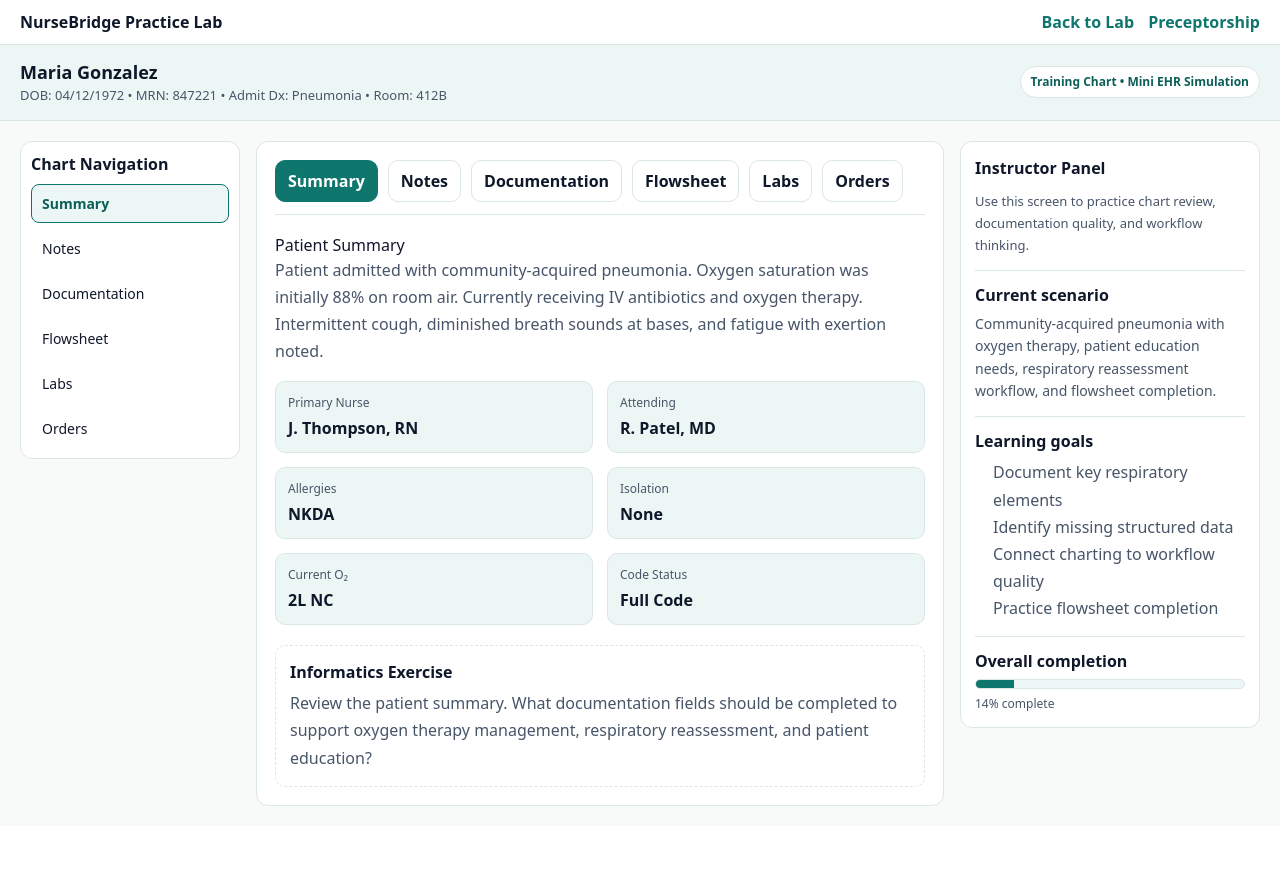
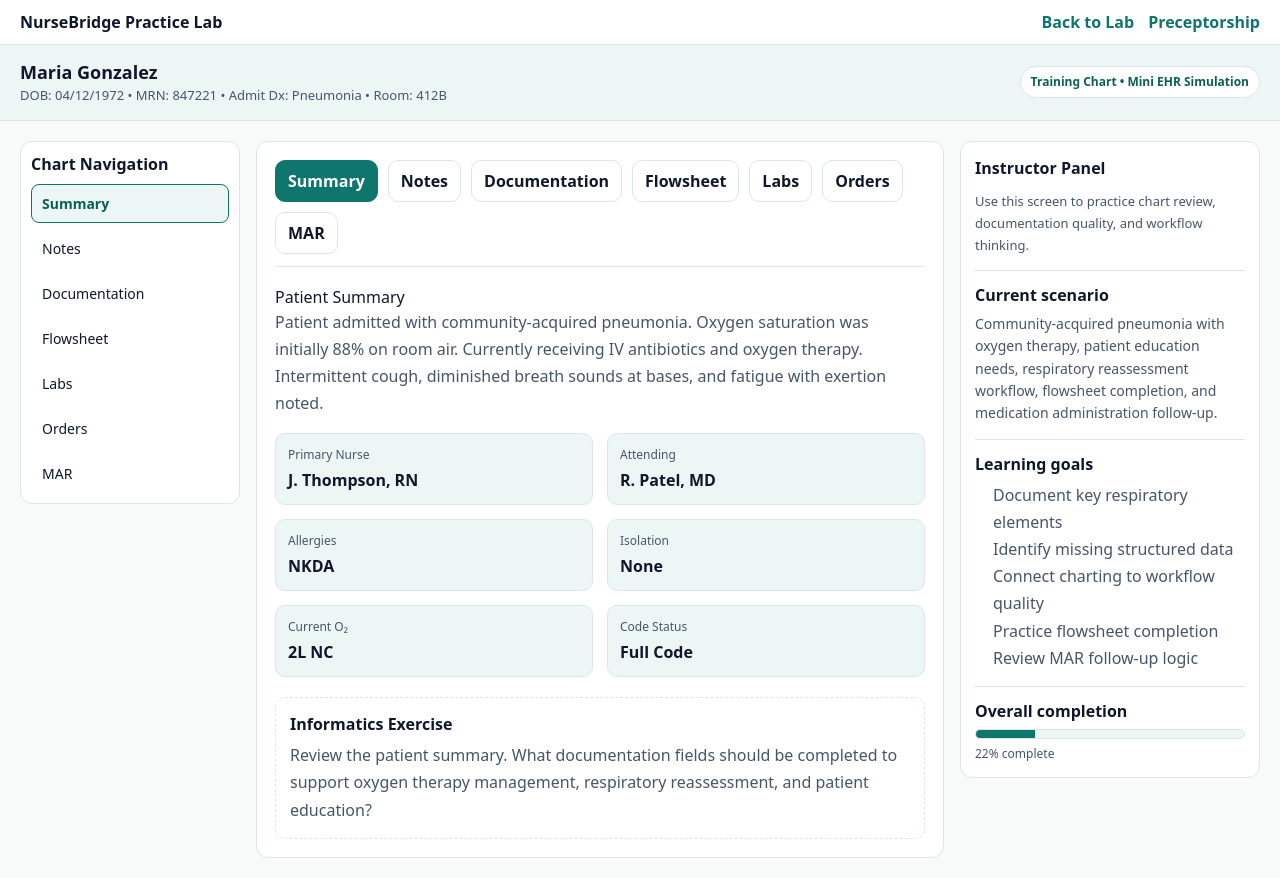
Before and after one commit to bamao33-hub/nursebridge-web, a Next.js app: page /practice-lab/chart in a window 1280 px wide. Before the commit the page ends 826 px from the top, so only its background shows below. Built offline with nearby package versions, Linux system fonts and the light colour scheme.

Commit message:
Update page.tsx

```diff
--- a/app/practice-lab/chart/page.tsx
+++ b/app/practice-lab/chart/page.tsx
@@ -9,7 +9,10 @@ type TabKey =
   | "Documentation"
   | "Flowsheet"
   | "Labs"
-  | "Orders";
+  | "Orders"
+  | "MAR";
+
+type MarStatus = "Due" | "Given" | "Held" | "Late";
 
 export default function ChartSimulation() {
   const [activeTab, setActiveTab] = useState<TabKey>("Summary");
@@ -37,6 +40,41 @@ export default function ChartSimulation() {
     activityTolerance: "",
   });
 
+  const [mar, setMar] = useState([
+    {
+      med: "Ceftriaxone 1g",
+      route: "IV",
+      schedule: "q24h",
+      due: "09:00",
+      status: "Due" as MarStatus,
+      note: "",
+    },
+    {
+      med: "Azithromycin 500mg",
+      route: "PO",
+      schedule: "Daily",
+      due: "09:00",
+      status: "Given" as MarStatus,
+      note: "Given with water",
+    },
+    {
+      med: "Acetaminophen 650mg",
+      route: "PO",
+      schedule: "PRN",
+      due: "12:00",
+      status: "Late" as MarStatus,
+      note: "",
+    },
+    {
+      med: "Albuterol Neb",
+      route: "Neb",
+      schedule: "q6h",
+      due: "14:00",
+      status: "Held" as MarStatus,
+      note: "Patient resting; reassess respiratory status",
+    },
+  ]);
+
   const COLORS = {
     teal: "#0f766e",
     tealDark: "#0b5f58",
@@ -52,6 +90,9 @@ export default function ChartSimulation() {
     okBg: "#ecfdf5",
     okBorder: "#86efac",
     okText: "#166534",
+    lateBg: "#fef2f2",
+    lateBorder: "#fca5a5",
+    lateText: "#991b1b",
   };
 
   const tabs: TabKey[] = [
@@ -61,6 +102,7 @@ export default function ChartSimulation() {
     "Flowsheet",
     "Labs",
     "Orders",
+    "MAR",
   ];
 
   const missingDocItems = useMemo(() => {
@@ -85,12 +127,29 @@ export default function ChartSimulation() {
     return items;
   }, [flow]);
 
-  const completionPct = Math.round(
-    ((14 -
-      Math.min(missingDocItems.length, 6) -
-      Math.min(missingFlowItems.length, 6)) /
-      14) *
-      100
+  const marGaps = useMemo(() => {
+    const items: string[] = [];
+    mar.forEach((m) => {
+      if ((m.status === "Held" || m.status === "Late") && !m.note.trim()) {
+        items.push(`${m.med} missing follow-up note`);
+      }
+      if (m.status === "Due") {
+        items.push(`${m.med} still due`);
+      }
+    });
+    return items;
+  }, [mar]);
+
+  const completionPct = Math.max(
+    0,
+    Math.round(
+      ((18 -
+        Math.min(missingDocItems.length, 6) -
+        Math.min(missingFlowItems.length, 6) -
+        Math.min(marGaps.length, 6)) /
+        18) *
+        100
+    )
   );
 
   return (
@@ -715,6 +774,103 @@ export default function ChartSimulation() {
               </ExerciseBox>
             </div>
           )}
+
+          {activeTab === "MAR" && (
+            <div>
+              <h2 style={{ marginTop: 0 }}>Medication Administration Record (MAR)</h2>
+
+              <AlertBox
+                title={marGaps.length ? "MAR review needed" : "MAR looks complete"}
+                text={
+                  marGaps.length
+                    ? `Items needing follow-up: ${marGaps.join(", ")}.`
+                    : "Medication statuses and follow-up notes appear complete."
+                }
+                ok={!marGaps.length}
+                colors={COLORS}
+              />
+
+              <div
+                style={{
+                  border: `1px solid ${COLORS.border}`,
+                  borderRadius: 12,
+                  overflow: "hidden",
+                  marginTop: 16,
+                }}
+              >
+                <div
+                  style={{
+                    display: "grid",
+                    gridTemplateColumns: "2fr 80px 90px 80px 100px 1.5fr",
+                    background: COLORS.soft,
+                    fontWeight: 700,
+                  }}
+                >
+                  <div style={marHeadStyle}>Medication</div>
+                  <div style={marHeadStyle}>Route</div>
+                  <div style={marHeadStyle}>Schedule</div>
+                  <div style={marHeadStyle}>Due</div>
+                  <div style={marHeadStyle}>Status</div>
+                  <div style={marHeadStyle}>Follow-up note</div>
+                </div>
+
+                {mar.map((m, idx) => (
+                  <div
+                    key={m.med}
+                    style={{
+                      display: "grid",
+                      gridTemplateColumns: "2fr 80px 90px 80px 100px 1.5fr",
+                      borderTop: `1px solid ${COLORS.border}`,
+                      background:
+                        m.status === "Late"
+                          ? COLORS.lateBg
+                          : m.status === "Held"
+                          ? COLORS.warnBg
+                          : "#fff",
+                    }}
+                  >
+                    <div style={marCellStyle}>{m.med}</div>
+                    <div style={marCellStyle}>{m.route}</div>
+                    <div style={marCellStyle}>{m.schedule}</div>
+                    <div style={marCellStyle}>{m.due}</div>
+                    <div style={marCellStyle}>
+                      <select
+                        value={m.status}
+                        onChange={(e) => {
+                          const next = [...mar];
+                          next[idx].status = e.target.value as MarStatus;
+                          setMar(next);
+                        }}
+                        style={miniInputStyle(COLORS)}
+                      >
+                        <option value="Due">Due</option>
+                        <option value="Given">Given</option>
+                        <option value="Held">Held</option>
+                        <option value="Late">Late</option>
+                      </select>
+                    </div>
+                    <div style={marCellStyle}>
+                      <input
+                        value={m.note}
+                        onChange={(e) => {
+                          const next = [...mar];
+                          next[idx].note = e.target.value;
+                          setMar(next);
+                        }}
+                        style={miniInputStyle(COLORS)}
+                        placeholder="Add note if held / late"
+                      />
+                    </div>
+                  </div>
+                ))}
+              </div>
+
+              <ExerciseBox colors={COLORS}>
+                Informatics review: Which medication administration gaps could affect compliance,
+                handoff communication, or medication safety?
+              </ExerciseBox>
+            </div>
+          )}
         </div>
 
         <div
@@ -741,7 +897,7 @@ export default function ChartSimulation() {
           >
             <div style={{ fontWeight: 700, marginBottom: 6 }}>Current scenario</div>
             <div style={{ color: COLORS.muted, fontSize: 14, lineHeight: 1.6 }}>
-              Community-acquired pneumonia with oxygen therapy, patient education needs, respiratory reassessment workflow, and flowsheet completion.
+              Community-acquired pneumonia with oxygen therapy, patient education needs, respiratory reassessment workflow, flowsheet completion, and medication administration follow-up.
             </div>
           </div>
 
@@ -758,6 +914,7 @@ export default function ChartSimulation() {
               <li>Identify missing structured data</li>
               <li>Connect charting to workflow quality</li>
               <li>Practice flowsheet completion</li>
+              <li>Review MAR follow-up logic</li>
             </ul>
           </div>
 
@@ -1022,3 +1179,13 @@ const flowCellStyle: React.CSSProperties = {
   padding: "10px 12px",
   borderRight: "1px solid #e5ecea",
 };
+
+const marHeadStyle: React.CSSProperties = {
+  padding: "10px 12px",
+  borderRight: "1px solid #dbe7e5",
+};
+
+const marCellStyle: React.CSSProperties = {
+  padding: "10px 12px",
+  borderRight: "1px solid #e5ecea",
+};
```
